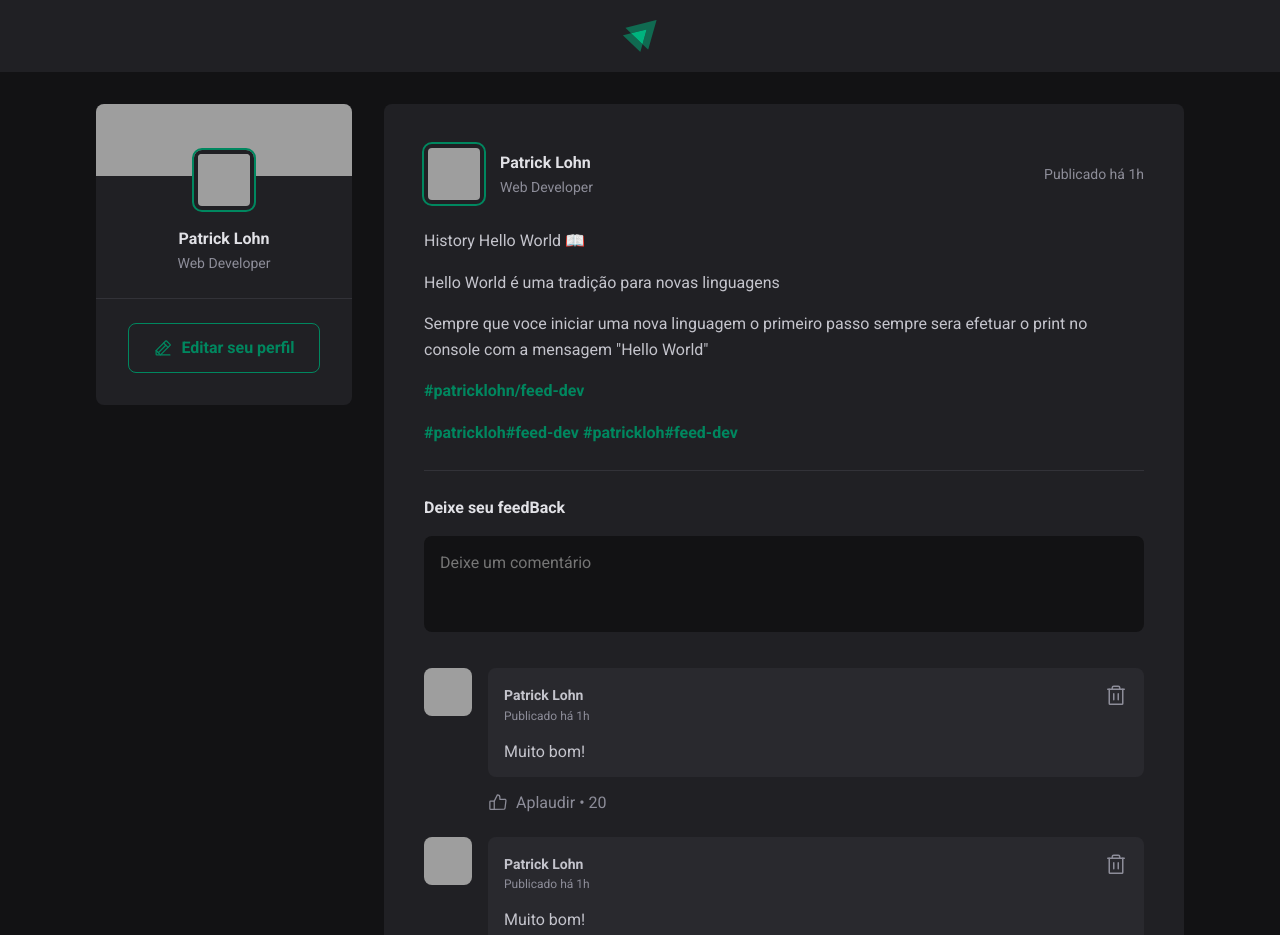
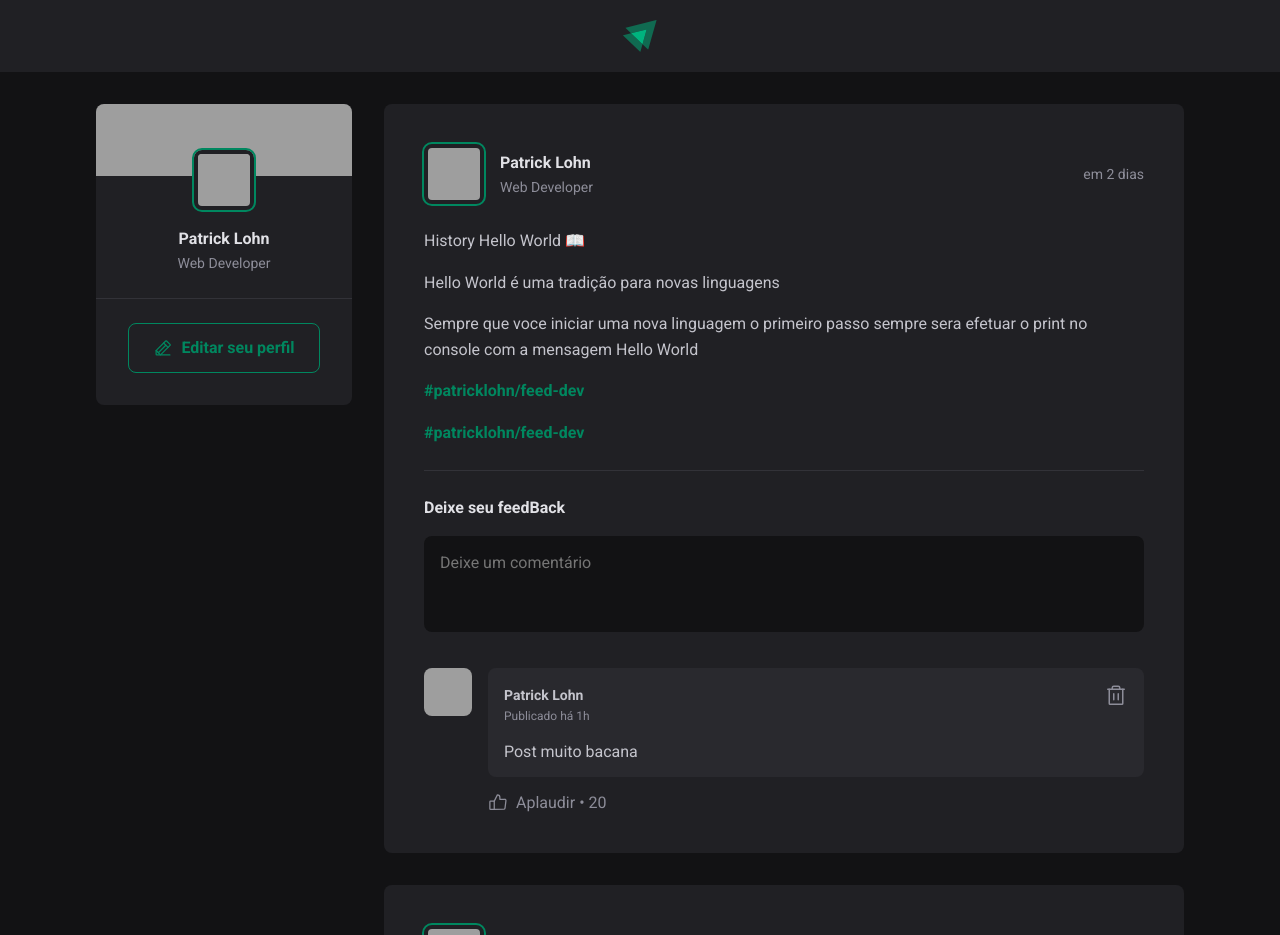
Before and after one commit to patricklohn/feed-dev, a React (Vite) app: page / in a window 1280 px wide. Shown: the top 935 px of the page. Built offline with nearby package versions, Linux system fonts and the light colour scheme; grey boxes are pictures that could not be loaded.

Commit message:
Ajuste na estrutura do site para deixar de ser estatico

```diff
--- a/package.json
+++ b/package.json
@@ -10,6 +10,7 @@
     "preview": "vite preview"
   },
   "dependencies": {
+    "date-fns": "^4.1.0",
     "phosphor-react": "^1.4.1",
     "react": "^19.1.0",
     "react-dom": "^19.1.0"
--- a/src/App.jsx
+++ b/src/App.jsx
@@ -2,6 +2,41 @@ import { Header } from './components/Header.jsx'
 import { Post } from './components/Post.jsx'
 import { Sidebar } from './components/Sidebar.jsx'
 import AppStyle from './App.module.css'
+
+const posts = [
+  {
+    id: 1,
+    author: {
+      avatarUrl: 'https://github.com/patricklohn.png',
+      name: 'Patrick Lohn',
+      role: 'Web Developer'
+    },
+    content: [
+      {type: 'paragraph', content: 'History Hello World 📖'},
+      {type: 'paragraph', content: 'Hello World é uma tradição para novas linguagens'},
+      {type: 'paragraph', content: 'Sempre que voce iniciar uma nova linguagem o primeiro passo sempre sera efetuar o print no console com a mensagem Hello World'},
+      {type: 'link', content: '#patricklohn/feed-dev ', a: 'https://github.com/patricklohn/feed-dev'},
+      {type: 'link', content: '#patricklohn/feed-dev ', a: 'https://github.com/patricklohn/feed-dev'}
+    ],
+    publshedAt: new Date('2025-08-08 21:21:00')
+  },
+  {
+    id: 2,
+    author: {
+      avatarUrl: 'https://github.com/kleberclh.png',
+      name: 'Kleber Coelho',
+      role: 'Web Developer'
+    },
+    content: [
+      {type: 'paragraph', content: 'History Hello World 📖'},
+      {type: 'paragraph', content: 'Hello World é uma tradição para novas linguagens'},
+      {type: 'paragraph', content: 'Sempre que voce iniciar uma nova linguagem o primeiro passo sempre sera efetuar o print no console com a mensagem Hello World'},
+      {type: 'link', content: '#patricklohn/feed-dev', a: 'https://github.com/patricklohn/feed-dev'},
+      {type: 'link', content: '#patricklohn/feed-dev', a: 'https://github.com/patricklohn/feed-dev'}
+    ],
+    publshedAt: new Date('2025-08-10 21:21:00')
+  }
+]
 
 function App() {
 
@@ -11,18 +46,16 @@ function App() {
       <div className={AppStyle.wrapper}>
         <Sidebar />
         <main>
-          <Post
-            author='Patrick Lohn'
-            content='Lorem ipsum dolor sit amet consectetur adipisicing elit.
-            Error nesciunt provident id aperiam! Suscipit, perspiciatis corporis, consectetur quisquam laborum eius voluptatem saepe assumenda
-            repudiandae non nihil. Illum natus velit beatae.'
-          />
-          <Post
-            author='Vanessa Bernardo'
-            content='Lorem ipsum dolor sit amet consectetur adipisicing elit.
-            Error nesciunt provident id aperiam! Suscipit, perspiciatis corporis, consectetur quisquam laborum eius voluptatem saepe assumenda
-            repudiandae non nihil. Illum natus velit beatae.'
-          />
+          {posts.map(post => {
+            return (
+              <Post
+                key={post.id}
+                author={post.author}
+                content={post.content}
+                publshedAt={post.publshedAt}
+              />
+            )
+          })}
         </main>
       </div>
     </>
--- a/src/App.module.css
+++ b/src/App.module.css
@@ -10,6 +10,9 @@
 }
 
 @media (max-width: 768px) {
+    html {
+        font-size: 87.5%;
+    }
     .wrapper {
         grid-template-columns: 1fr;
     }
--- a/src/components/Comment.jsx
+++ b/src/components/Comment.jsx
@@ -2,7 +2,7 @@ import StyleComment from './Comment.module.css';
 import { Trash, ThumbsUp } from 'phosphor-react';
 import { Avatar } from './Avatar.jsx';
 
-export function Comment(){
+export function Comment({coment}){
     return (
         <div className={StyleComment.comment}>
             <Avatar hasBorder={false} avatarUrl='https://github.com/patricklohn.png'/>
@@ -17,7 +17,7 @@ export function Comment(){
                             <Trash size={24}/>
                         </button>
                     </header>
-                    <p>Muito bom!</p>
+                    <p>{coment}</p>
                 </div>
                 <footer>
                     <button>
--- a/src/components/Post.jsx
+++ b/src/components/Post.jsx
@@ -1,41 +1,69 @@
 import StylePost from './Post.module.css';
+// controle de datas
+import { format, formatDistanceToNow } from 'date-fns';
+import ptBR from 'date-fns/locale/pt-BR';
+
 import { Comment } from './Comment.jsx';
 import { Avatar } from './Avatar.jsx';
+import { useState } from 'react';
 
-export function Post(props) {
+export function Post({author, content, publshedAt}) {
+    // const publishedDateFormatted = new Intl.DateTimeFormat('pt-BR',{
+    //     day: '2-digit',
+    //     month: 'long',
+    //     hour: '2-digit',
+    //     minute: '2-digit',
+    // }).format(publshedAt);
+
+    const publishedDateFormatted = format(publshedAt, "dd 'de' LLLL 'às' HH:mm'h'", {locale: ptBR})
+    const publishedDateRelativeToNow = formatDistanceToNow(publshedAt, {locale: ptBR, addSuffix: true})
+    const [comments, setComments] = useState(['Post muito bacana'])
+    const [newCommentText, setNewCommentText] = useState('')
+
+    function handleCreateNewComment(){
+        event.preventDefault();
+        setComments([...comments, newCommentText])
+        setNewCommentText('')
+    }
+
+    function handleCreateNewCommentChange(){
+        event.preventDefault();
+        setNewCommentText(event.target.value)
+    }
+
     return (
             <article className={StylePost.post}>
                 <header>
                     <div className={StylePost.author}>
-                        <Avatar avatarUrl="https://github.com/patricklohn.png"/>
+                        <Avatar avatarUrl={author.avatarUrl}/>
                         <div className={StylePost.authorInfo}>
-                            <strong>Patrick Lohn</strong>
-                            <span>Web Developer</span>
+                            <strong>{author.name}</strong>
+                            <span>{author.role}</span>
                         </div>
                     </div>
-                    <time title='08 de Agosto às 21:58' dateTime='2025-08-07'>Publicado há 1h</time>
+                    <time title={publishedDateFormatted} dateTime={publshedAt.toISOString()}>{publishedDateRelativeToNow}</time>
                 </header>
                 <div className={StylePost.content}>
-                    <p>History Hello World 📖</p>
-                    <p>Hello World é uma tradição para novas linguagens</p>
-                    <p>Sempre que voce iniciar uma nova linguagem o primeiro passo sempre sera efetuar o print no console com a mensagem "Hello World"</p>
-                    <p><a href="https://github.com/patricklohn/feed-dev">#patricklohn/feed-dev</a></p>
-                    <p>
-                        <a href="https://github.com/patricklohn/feed-dev">#patrickloh#feed-dev{" "}</a>
-                        <a href="https://github.com/patricklohn/feed-dev">#patrickloh#feed-dev</a>
-                    </p>
+                    {content.map(line => {
+                        if(line.type === 'paragraph'){
+                            return <p key={line.content}>{line.content}</p>;
+                        }
+                        if(line.type === 'link'){
+                            return <p key={line.content}><a href={line.a}>{line.content}</a></p>;
+                        }
+                    })}
                 </div>
-                <form className={StylePost.commentForm}>
+                <form onSubmit={handleCreateNewComment} value={newCommentText} className={StylePost.commentForm}>
                     <strong>Deixe seu feedBack</strong>
-                    <textarea placeholder='Deixe um comentário'></textarea>
+                    <textarea onChange={handleCreateNewCommentChange} placeholder='Deixe um comentário'></textarea>
                     <footer>
                         <button type='submit'>Publicar</button>
                     </footer>
                 </form>
                 <div className={StylePost.comentList}>
-                    <Comment />
-                    <Comment />
-                    <Comment />
+                    {comments.map(coment => {
+                        return <Comment key={coment} coment={coment}/>
+                    })}
                 </div>
             </article>
     )
```
Also changed, not shown: 1 other file (tests, documents, lock files or other folders).
